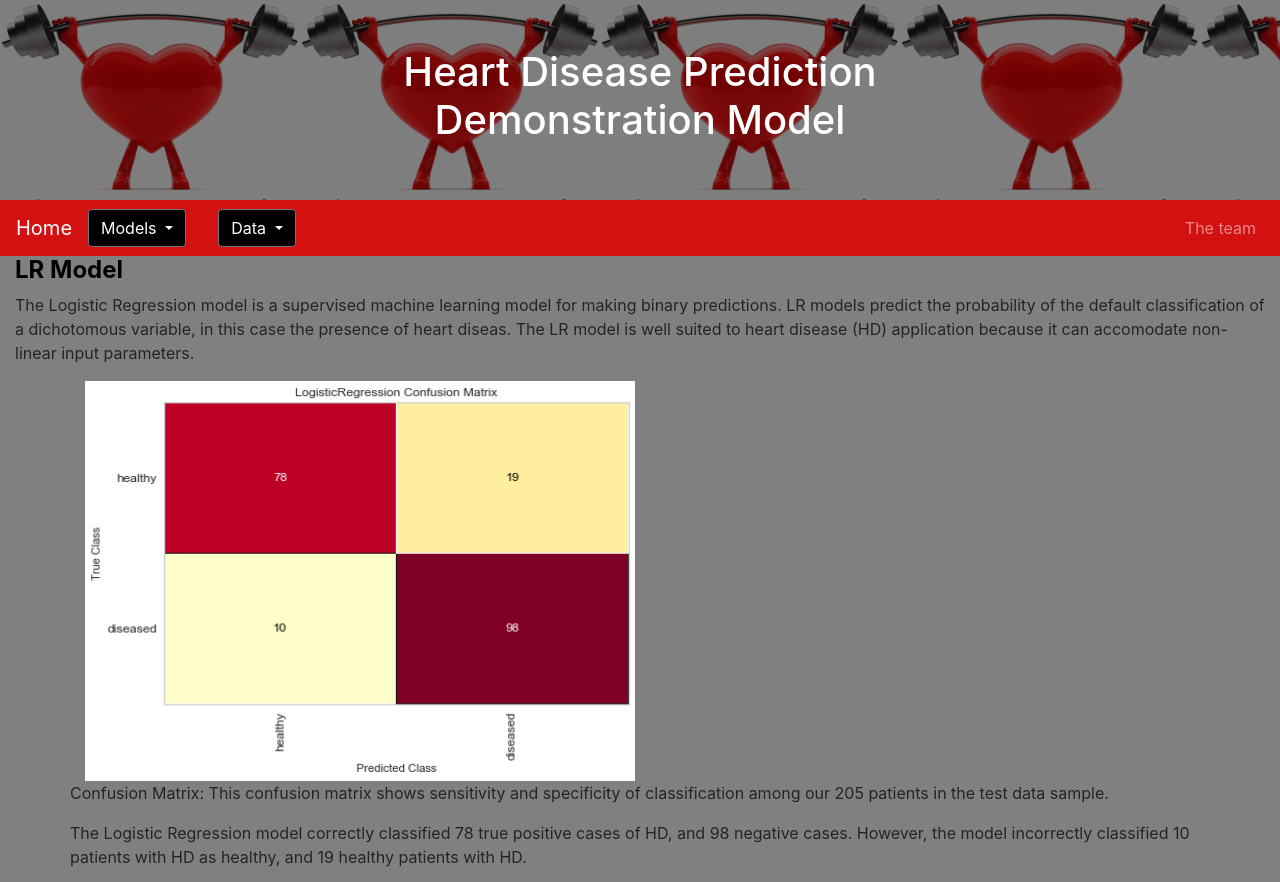
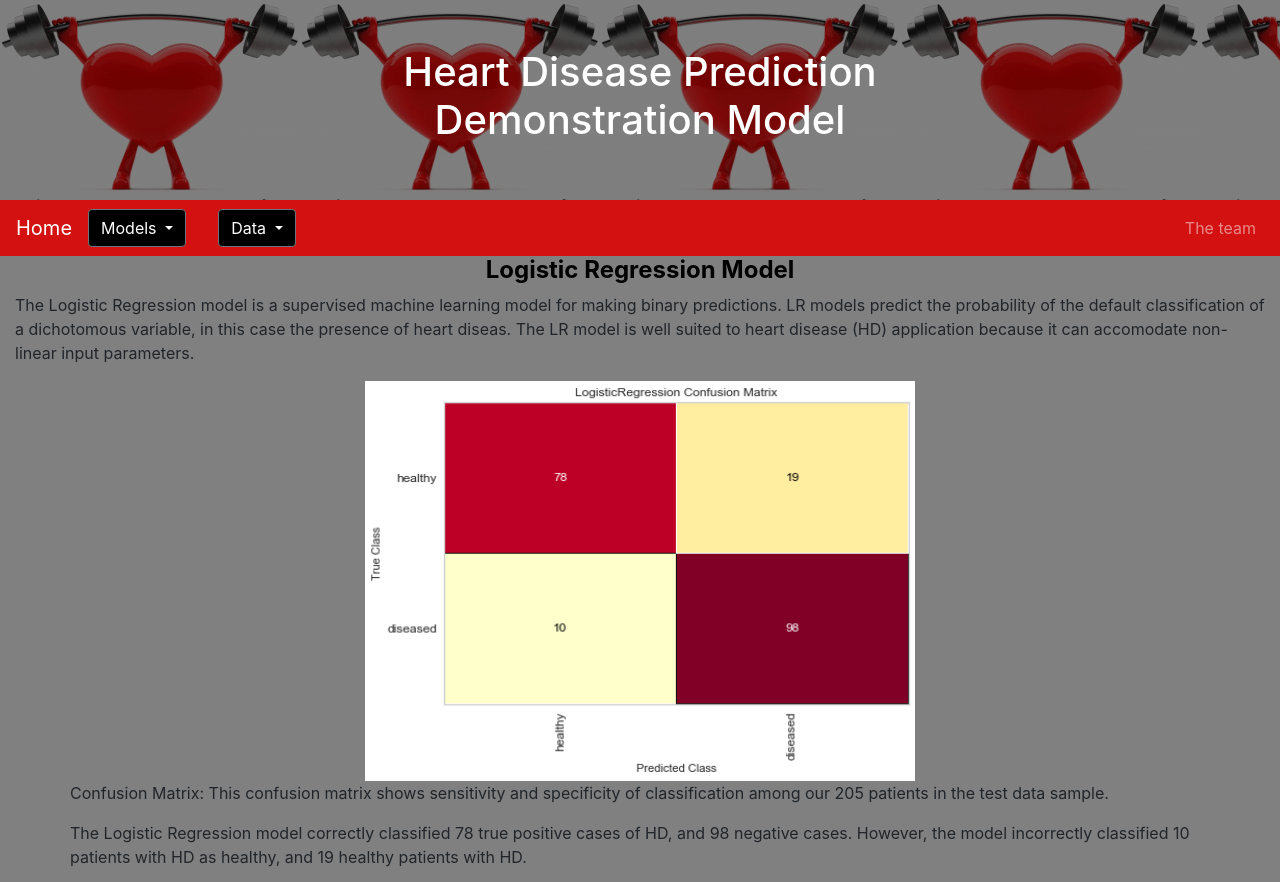
Before and after one commit to lagane-78/heartdiseasepredictor, a Flask app: page /model2 in a window 1280 px wide. Shown: the top 882 px of the page. Run offline with Flask 2, Linux system fonts and the light colour scheme; some libraries are stand-ins or nearby versions.

Commit message:
fixed pics links

```diff
--- a/static/css/style.css
+++ b/static/css/style.css
@@ -46,4 +46,5 @@
 
 .myheader {font-size: x-large !important;
 font-weight: bold !important;
-color: black !important;}
+color: black !important;
+text-align: center !important;}
--- a/templates/index.html
+++ b/templates/index.html
@@ -12,11 +12,8 @@
         <div class="hero-text">
 
           <div class="row">
-            <div class="col-lg-8 col-lg-12"><img src="../static/images/ecg_line.png"></div>
-          </div>
+                    </div>
           <h1>Heart Disease Prediction Demonstration Model</h1>
-          <p>This project demonstrates the use of machine learning algorithms to provide diagnstic support in the identification of heart disease</p>
-          <p>This is a demonstration project for the UNC Data Analytics Bootcamp. It is not a diagnostic tool</p>
 
         </div>
       </div>
--- a/templates/model1.html
+++ b/templates/model1.html
@@ -85,7 +85,7 @@
       <p> </p>
       <p> </p>
       <div class="row">
-        <div class="col-lg-6 col-lg-6"><img src="../static/images/knn_discthresh.png"></div>
+        <div class="col-lg-1 col-lg-12"><img src="../static/images/knn_discthresh.png"></div>
         <p>Discrimination Threshold: This figure shows the probability (score) at which the positive class is chose over the negative class for binary (yes/no heart disease) classification.
         </p>
         <ul>
--- a/templates/model2.html
+++ b/templates/model2.html
@@ -63,7 +63,7 @@
 <body>
 
  <footer class="container-fluid text-left">
-  <h5 class="myheader">LR Model</h5>
+  <h5 class="myheader">Logistic Regression Model</h5>
   <p> The Logistic Regression model is a supervised machine learning model for making binary predictions.
     LR models predict the probability of the default classification of a dichotomous variable, in this case the presence of heart diseas.
     The LR model is well suited to heart disease (HD) application because it can accomodate non-linear input parameters.
@@ -74,7 +74,7 @@
 
     </div>
     <div class="row">
-        <div class="col-lg-6 col-lg-6"><img src="../static/images/lr_cm.png"></div>
+        <div class="col-lg-1 col-lg-12"><img src="../static/images/lr_cm.png"></div>
         <p>Confusion Matrix: This confusion matrix shows sensitivity and specificity of classification among our 205 patients in the test data sample.
         </p>
         <p>The Logistic Regression model correctly classified 78 true positive cases of HD, and 98 negative cases.
@@ -82,7 +82,7 @@
 
       </div>
     <div class="row">
-        <div class="col-lg-6 col-lg-6"><img src="../temp/lr_discthresh.png"></div>
+        <div class="col-lg-1 col-lg-12"><img src="static/images/lr_discthresh.png"></div>
         <p>Discrimination Threshold: This figure shows the probability (score) at which the positive class is chose over the negative class for binary (yes/no heart disease) classification.
         </p>
         <ul>
--- a/templates/modelresults.html
+++ b/templates/modelresults.html
@@ -10,7 +10,7 @@
     <link rel="stylesheet" href="https://stackpath.bootstrapcdn.com/bootstrap/4.3.1/css/bootstrap.min.css" integrity="sha384-ggOyR0iXCbMQv3Xipma34MD+dH/1fQ784/j6cY/iJTQUOhcWr7x9JvoRxT2MZw1T" crossorigin="anonymous">
 
     <div class="hero-image">
-      <div class="hero-text">
+      <div class="hero-text"><h1>Heart Disease Prediction Demonstration Model</h1></div>
 
         <p>With these models we are attempting to see if you can isolate the biggest risk factors leading to heart disease</p>
         <nav class="navbar navbar-expand-lg navbar-dark" style="background-color: rgb(211, 17, 17)";>
```
